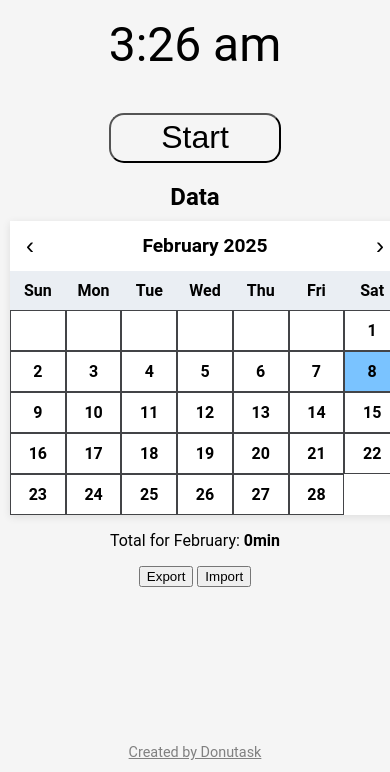
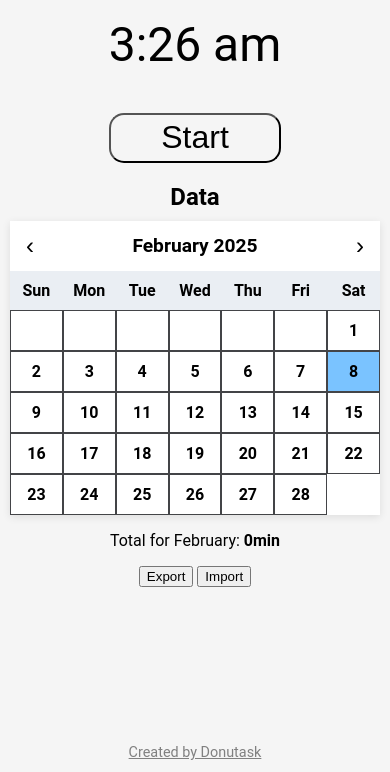
Before and after one commit to Donutask/TimeTracker, a website: page index.html in a window 390 px wide. Shown: the part 72-844 px from the top of the page. Drawn offline with Linux system fonts and the light colour scheme.

Commit message:
Improve responsiveness

```diff
--- a/style.css
+++ b/style.css
@@ -90,7 +90,7 @@ footer {
 
 /* Calendar */
 .calendar {
-    /* width: 350px; */
+    min-width: 400px;
     background-color: #fff;
     box-shadow: 0 2px 8px rgba(0, 0, 0, 0.1);
     margin-left: auto;
@@ -165,10 +165,27 @@ footer {
     font-size: 0.75em;
 }
 
+
+/* Responsiveness */
 @media (max-width: 400px) {
     .calendar {
-        width: 100%;
+        min-width: 0;
         margin: 0 10px;
+    }
+
+    .calendar-weekdays div {
+        padding-left: 0px;
+        padding-right: 0px;
+    }
+
+    .calendar-dates div {
+        padding-left: 0px;
+        padding-right: 0px;
+    }
+
+    .timer-action-button {
+        padding-left: min(20vw, 50px);
+        padding-right: min(20vw, 50px);
     }
 }
 
```
